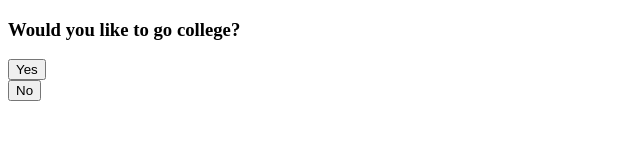
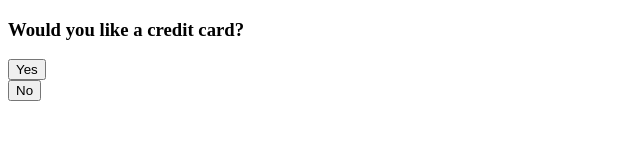
Before and after one commit to grantsweeney02/creditscoresim, a React (Create React App) app in the folder creditscoresim/: page / in a window 1280 px wide. Shown: the top 160 px of the page, without its empty margins (0-640 px from the left). Built offline with nearby package versions, Linux system fonts and the light colour scheme.

Commit message:
CreditCard Question

```diff
--- a/creditscoresim/src/App.jsx
+++ b/creditscoresim/src/App.jsx
@@ -3,24 +3,32 @@ import QuestionCard from './QuestionCard';
 import React,{ useState } from 'react'
 
 class Option {
-    constructor(optionText, question, colEffect, atpEffect, debtEffect, phEffect, ) {
+    constructor(optionText, question, ageEffect, colEffect, atpEffect, debtEffect,  phEffect, ) {
         this.optionText = optionText;
         this.question = question;
+        this.ageEffect = ageEffect;
         this.colEffect = colEffect;
         this.atpEffect = atpEffect;
         this.debtEffect = debtEffect;
         this.phEffect = phEffect;
+        // this.growthEffect = growthEffect;
 
  }
 }
 
-// class Edge {
-//     constructor(qU, qV, option) {
-//         this.qU = qU;
-//         this.qV = qV;
-//         this.option = option;
-//     }
-// }
+class Player {
+    constructor() {
+        this.col = 0;
+        this.atp = 0;
+        this.debts = 0;
+        this.age = 18;
+        this.ph = 0;
+        this.cardTime = 0;
+        // this.growth = 0.0;
+    }
+
+
+}
 
 
 
@@ -31,14 +39,10 @@ class Question {
     }
 }
 
-// const eduPath = [new Question("What college?",
-// [new Option("UVA"),new Option("VT")]),
-// new Question("Major?",
-// [new Option("CS"),new Option("CPE")]),
-// new Question("Question 3",
-// new Option("A"),new Option("B"))];
+let traceQuestion;
+const player = new Player();
 
-// const questions = [eduPath];
+let cardHasBeenAsked = 0;
 
 const majors = [["English","Poetry","Philosophy","Media Studies"],
 ["Computer Engineering","Computer Science","Mechanical Engineering","Chemical Engineering"],
@@ -47,6 +51,7 @@
 
 const beatJobs = [["Enlist in the armed forces","Chicken farmer","McDonald's burger flipper"],["Masseuse","GrubHub Delivery","Musician"]];
 
+const creditQ = new Question("Would you like a credit card?");
 const collegeQ = new Question("Would you like to go college?");
 const majorQ = new Question("What would you like to study?");
 const careerQ = new Question("What would you like to do next?");
@@ -57,36 +62,37 @@ const kidsQ = new Question("How many kids do you want?");
 const schoolQ = new Question("Where will you send your kids?");
 const q8 = new Question("Question 8");
 
+creditQ.options[0] = new Option("Yes",collegeQ,4,0,15,30,0);
+creditQ.options[1] = new Option("No",collegeQ,1,0,30,0,0);
+collegeQ.options[0] = new Option("Yes",majorQ,4,0,15,30,0);
+collegeQ.options[1] = new Option("No",industryQ,1,0,30,0,0);
 
-collegeQ.options[0] = new Option("Yes",majorQ);
-collegeQ.options[1] = new Option("No",industryQ);
+majorQ.options[0] = new Option(majors[0][Math.floor(Math.random()*4)],careerQ,0,0,10,10,0);
+majorQ.options[1] = new Option(majors[1][Math.floor(Math.random()*4)],careerQ,0,0,20,15,0);
+majorQ.options[2] = new Option(majors[2][Math.floor(Math.random()*4)],careerQ,0,0,25,20,0);
+majorQ.options[3] = new Option(majors[3][Math.floor(Math.random()*4)],careerQ,0,0,15,10,0);
 
-majorQ.options[0] = new Option(majors[0][Math.floor(Math.random()*4)],careerQ);
-majorQ.options[1] = new Option(majors[1][Math.floor(Math.random()*4)],careerQ);
-majorQ.options[2] = new Option(majors[2][Math.floor(Math.random()*4)],careerQ);
-majorQ.options[3] = new Option(majors[3][Math.floor(Math.random()*4)],careerQ);
+industryQ.options[0] = new Option(beatJobs[0][Math.floor(Math.random()*3)],locationQ,0,0,7,0,0);
+industryQ.options[1] = new Option(beatJobs[1][Math.floor(Math.random()*3)],locationQ,0,0,5,0,0);
 
-industryQ.options[0] = new Option(beatJobs[0][Math.floor(Math.random()*3)],locationQ);
-industryQ.options[1] = new Option(beatJobs[1][Math.floor(Math.random()*3)],locationQ);
+careerQ.options[0] = new Option("Graduate School",locationQ,4,5,10,10,0);
+careerQ.options[1] = new Option("Take a career in your field",locationQ,0,0,15,0,0);
+careerQ.options[2] = new Option("Burn out",locationQ,0,0,0,0,0);
 
-careerQ.options[0] = new Option("Graduate School",locationQ);
-careerQ.options[1] = new Option("Take a career in your field",locationQ);
-careerQ.options[2] = new Option("Burn out",locationQ);
+locationQ.options[0] = new Option("Urban area",kidsQ,2,35,0,0,0);
+locationQ.options[1] = new Option("The suburbs",carQ,2,20,0,15,0);
+locationQ.options[2] = new Option("Buttfuck nowhere",carQ,2,15,0,0,0);
 
-locationQ.options[0] = new Option("Urban area",kidsQ);
-locationQ.options[1] = new Option("The suburbs",carQ);
-locationQ.options[2] = new Option("Buttfuck nowhere",carQ);
+carQ.options[0] = new Option("Used car",kidsQ,1,7,0,2,0);
+carQ.options[1] = new Option("Brand new car",kidsQ,1,10,0,5,0);
 
-carQ.options[0] = new Option("Used car",kidsQ);
-carQ.options[1] = new Option("Brand new car",kidsQ);
+kidsQ.options[0] = new Option("0 kids",null,0,0,0,0,0);
+kidsQ.options[1] = new Option("1 kid",schoolQ,2,10,0,2,0);
+kidsQ.options[2] = new Option("2 kids",schoolQ,4,18,0,4,0);
+kidsQ.options[3] = new Option("4 kids",schoolQ,7,30,0,6,0);
 
-kidsQ.options[0] = new Option("0 kids",);
-kidsQ.options[1] = new Option("1 kid",schoolQ);
-kidsQ.options[2] = new Option("2 kids",schoolQ);
-kidsQ.options[3] = new Option("4 kids",schoolQ);
-
-schoolQ.options[0] = new Option("Public school",);
-schoolQ.options[1] = new Option("Private school",)
+schoolQ.options[0] = new Option("Public school",null,1,0,0,0,0);
+schoolQ.options[1] = new Option("Private school",null,1,15,0,8,0);
 
 
 
@@ -102,10 +108,18 @@ schoolQ.options[1] = new Option("Private school",)
 
 function App() {
 
-    const [currQuestion, setCurrQuestion] = useState(collegeQ);
+    const [currQuestion, setCurrQuestion] = useState(creditQ);
 
     const nextQuestion = (option)=> {
-        if(option.question != null) {
+        if((cardHasBeenAsked == 0 && player.age>=25) || (cardHasBeenAsked==1 && player.age>=35)) {
+            cardHasBeenAsked++;
+            traceQuestion = option.question;
+            creditQ.questionText = 'You\'re '+player.age+' years old. Would you like a credit card now?';
+            creditQ.options[0] = new Option("Yes",traceQuestion);
+            creditQ.options[1] = new Option("No",traceQuestion);
+            setCurrQuestion(creditQ);
+        }
+        else if(option.question != null) {
          setCurrQuestion(option.question);
         }
         else setCurrQuestion(null);
@@ -115,7 +129,7 @@ function App() {
   return (
 
     <div className='question-card'>
-    {currQuestion != null ? <QuestionCard q={currQuestion} nq={nextQuestion}/>: <p>No more</p> }
+    {currQuestion != null ? <QuestionCard q={currQuestion} nq={nextQuestion} p={player}/>: <p>No more</p> }
     </div>
   );
 }
--- a/creditscoresim/src/QuestionCard.jsx
+++ b/creditscoresim/src/QuestionCard.jsx
@@ -2,7 +2,7 @@ import React from 'react'
 import OptionBtn from './OptionBtn';
 
 
-const QuestionCard = ({ q, nq}) => {
+const QuestionCard = ({ q, nq, p}) => {
     // const onSelectAnswer = (event)=>{
     //     let btn = event.target
     //     addAnswer(btn.name,btn.value);
@@ -16,7 +16,7 @@ const QuestionCard = ({ q, nq}) => {
         <h3 className="question">{q.questionText}</h3>
         {/* <div className='answer-section' onChange={(e)=>{onSelectAnswer(e)}}> */}
         <div className="options-section">
-   {q.options?.map(o => <OptionBtn o={o} nq={nq}/>)}
+   {q.options?.map(o => <OptionBtn o={o} nq={nq} p={p}/>)}
         </div>
 
     </div>
```
